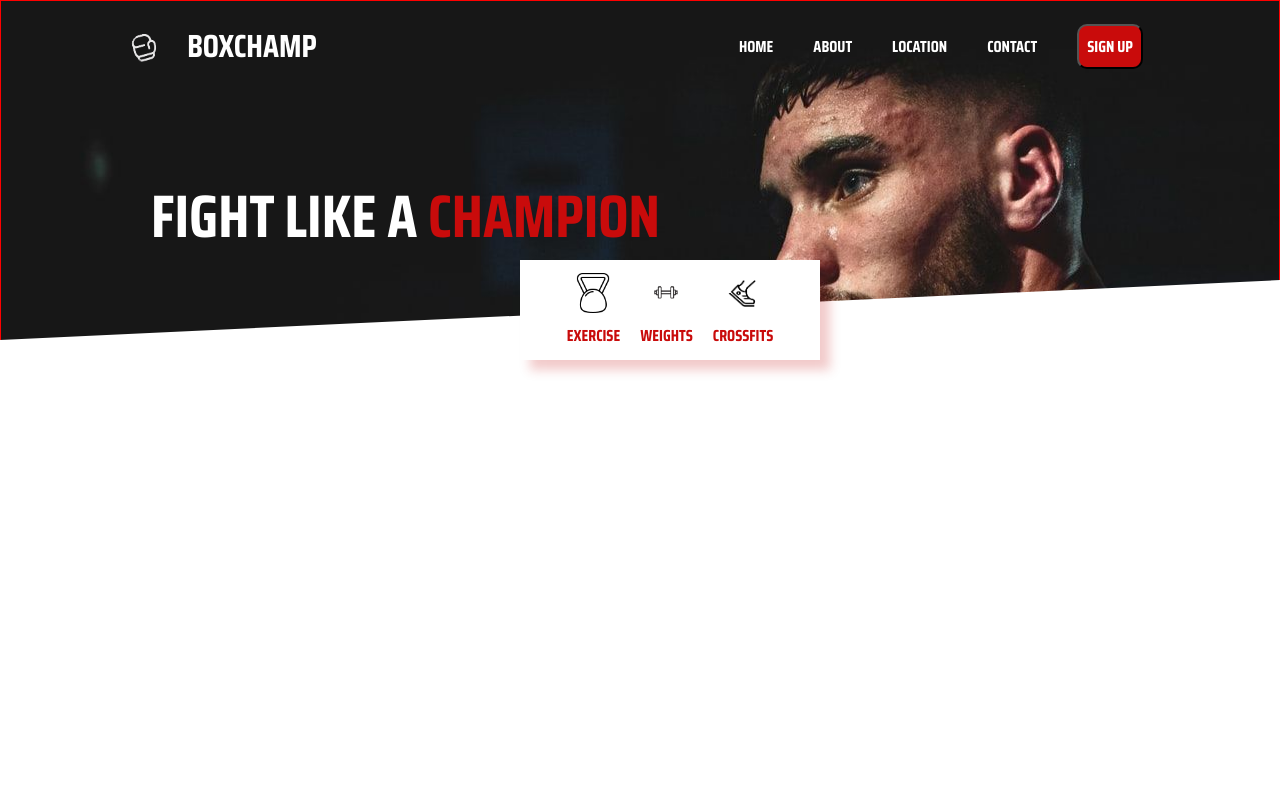
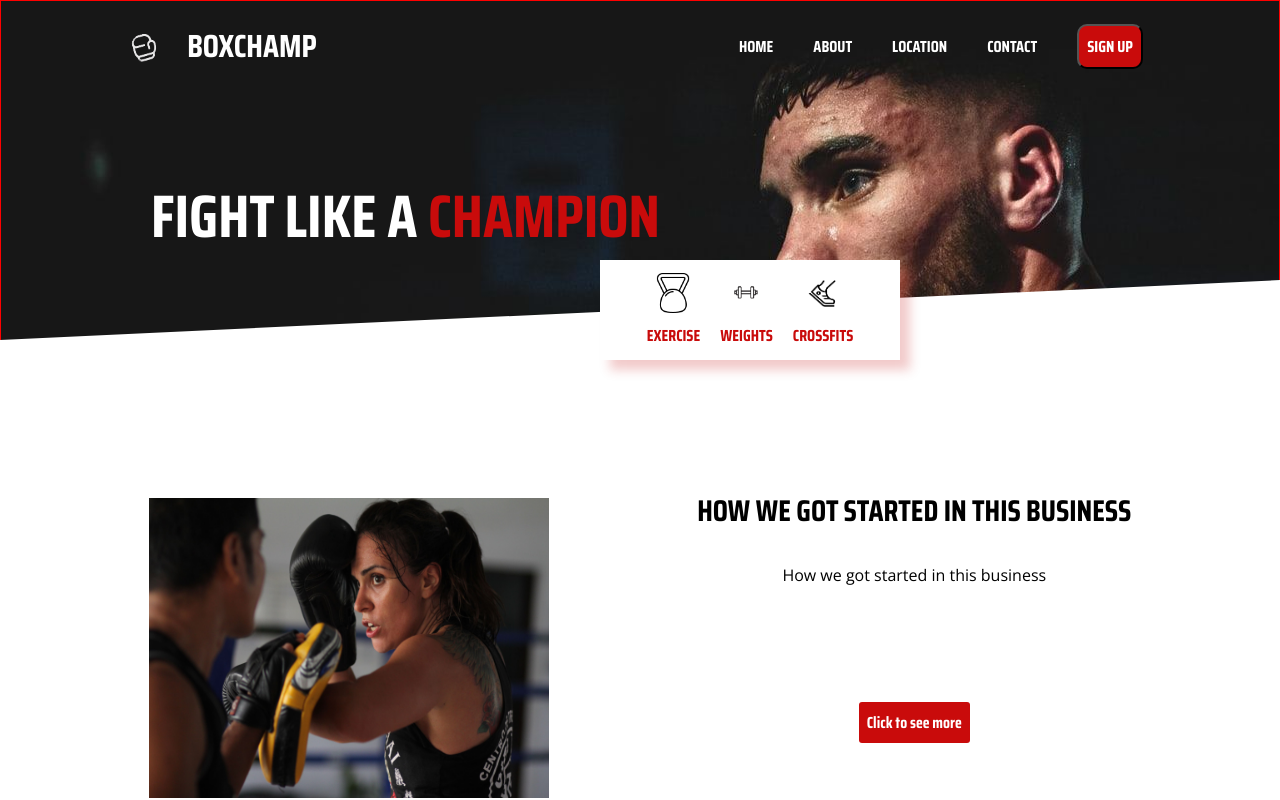
Before and after one commit to TheRealKwabena/BoxingWeb, a React (Create React App) app in the folder boxing_ui/: page / in a window 1280 px wide. Shown: the top 800 px of the page. Built offline with nearby package versions, Linux system fonts and the light colour scheme.

Commit message:
feat: further styling touches

```diff
--- a/boxing_ui/src/AccessoryElements.ts
+++ b/boxing_ui/src/AccessoryElements.ts
@@ -9,7 +9,7 @@ export const Card = styled.div`
     width: 300px;
     height: 100px;
     top: 260px;
-    left: 520px;
+    left: 600px;
     box-shadow: 10px 10px 10px rgba(202, 47, 47, 0.25);
     z-index: 9;
 
--- a/boxing_ui/src/App.css
+++ b/boxing_ui/src/App.css
@@ -32,3 +32,14 @@
   font-weight: bolder;
 
 }
+.button {
+  background: #C90B0B;
+  color: #ffffff;
+  padding: 8px 8px;
+  font-size: 1rem;
+  font-weight: 600;
+  border-radius: 3px;
+  margin: 100px;
+  border:none;
+  font-family: 'Saira Condensed', sans-serif;
+}
--- /dev/null
+++ b/boxing_ui/src/components/Button.tsx
@@ -0,0 +1,14 @@
+import React, { ComponentProps } from 'react'
+
+interface ButtonProps {
+    text: string
+  }
+const Button: React.FC<ButtonProps> = (props) => {
+  return (
+    <button className='button'>
+       {props.text}
+    </button>
+  )
+}
+
+export default Button
--- a/boxing_ui/src/components/Footer/Footer.css
+++ b/boxing_ui/src/components/Footer/Footer.css
@@ -25,7 +25,7 @@
     align-items: center;
     position: absolute;
     bottom: 5px;
-    width: 100vw
+    width: 100%
 }
 #text {
     text-transform: uppercase;
--- a/boxing_ui/src/components/Header/Header.tsx
+++ b/boxing_ui/src/components/Header/Header.tsx
@@ -1,7 +1,6 @@
 import React from 'react'
 import Logo from '../../assets/boxinglogo.png'
 import {Nav, LogoContainer, NavMenu, NavLink, SignInButton } from './HeaderElements'
-
 import './Header.css'
 const Header = () => {
   return (
--- /dev/null
+++ b/boxing_ui/src/components/MainSection/MainSection.css
@@ -0,0 +1,23 @@
+.picture {
+    height: 200px;
+    width: 400px;
+    position: absolute;
+    justify-content: space-around;
+    top: 100px;
+    left: 20px
+}
+.main-text {
+    display:flex;
+    flex-direction: column;
+    align-items: center;
+    justify-content: space-around;
+    width: 200px;
+    flex-wrap: wrap;
+}
+.main-text p {
+    text-transform: uppercase;
+    font-family: 'Saira Condensed', sans-serif;
+    font-weight: bolder;
+    font-size: 30px;
+
+}
--- a/boxing_ui/src/components/MainSection/MainSection.tsx
+++ b/boxing_ui/src/components/MainSection/MainSection.tsx
@@ -1,10 +1,20 @@
 import React from 'react'
-import {Section, Card} from './MainSectionElements'
-
-
+import {Section, PictureContainer} from './MainSectionElements'
+import pic from '../../assets/girlfight.jpg'
+import Button from '../Button'
 const MainSection = () => {
   return (
   <Section>
+    <div className='picture'>
+    <img src={pic} height={300} width={400} alt='image'/>
+    </div>
+    <div className='main-text'>
+      <p id='text'>How we got started in this business</p>
+      <p>How we got started in this business</p>
+      <button className='button'>Click to see more</button>
+    </div>
+
+
 
   </Section>
   )
--- a/boxing_ui/src/components/MainSection/MainSectionElements.ts
+++ b/boxing_ui/src/components/MainSection/MainSectionElements.ts
@@ -2,13 +2,17 @@ import styled from "styled-components"
 export const Section = styled.div `
   min-height: 500px;
   display:flex;
-  justify-content: space-around;
+  justify-content: space-evenly;
+  align-items: center;
   position: relative;
 
 
 
 `
-export const Card = styled.div `
-
+export const PictureContainer = styled.div `
+  display: flex;
+  height: 350px;
+  width: 400px;
+  background-image: url('../../assets/girlfight.jpg')
 
 `
```
Also changed, not shown: boxing_ui/src/assets/girlfight.jpg (renamed from boxing_ui/src/assets/Girl fight.jpg), boxing_ui/src/index.css (line endings or trailing spaces).
